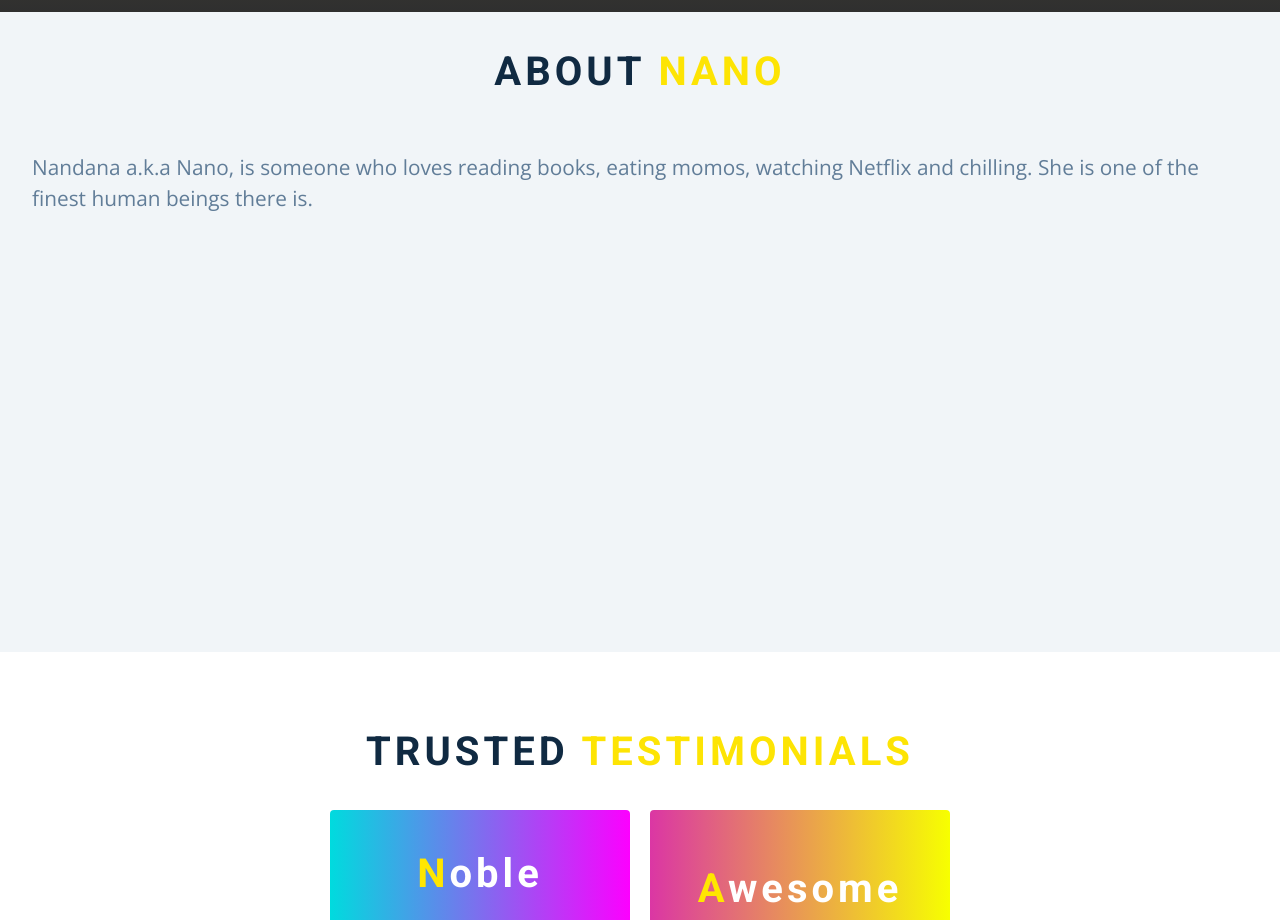
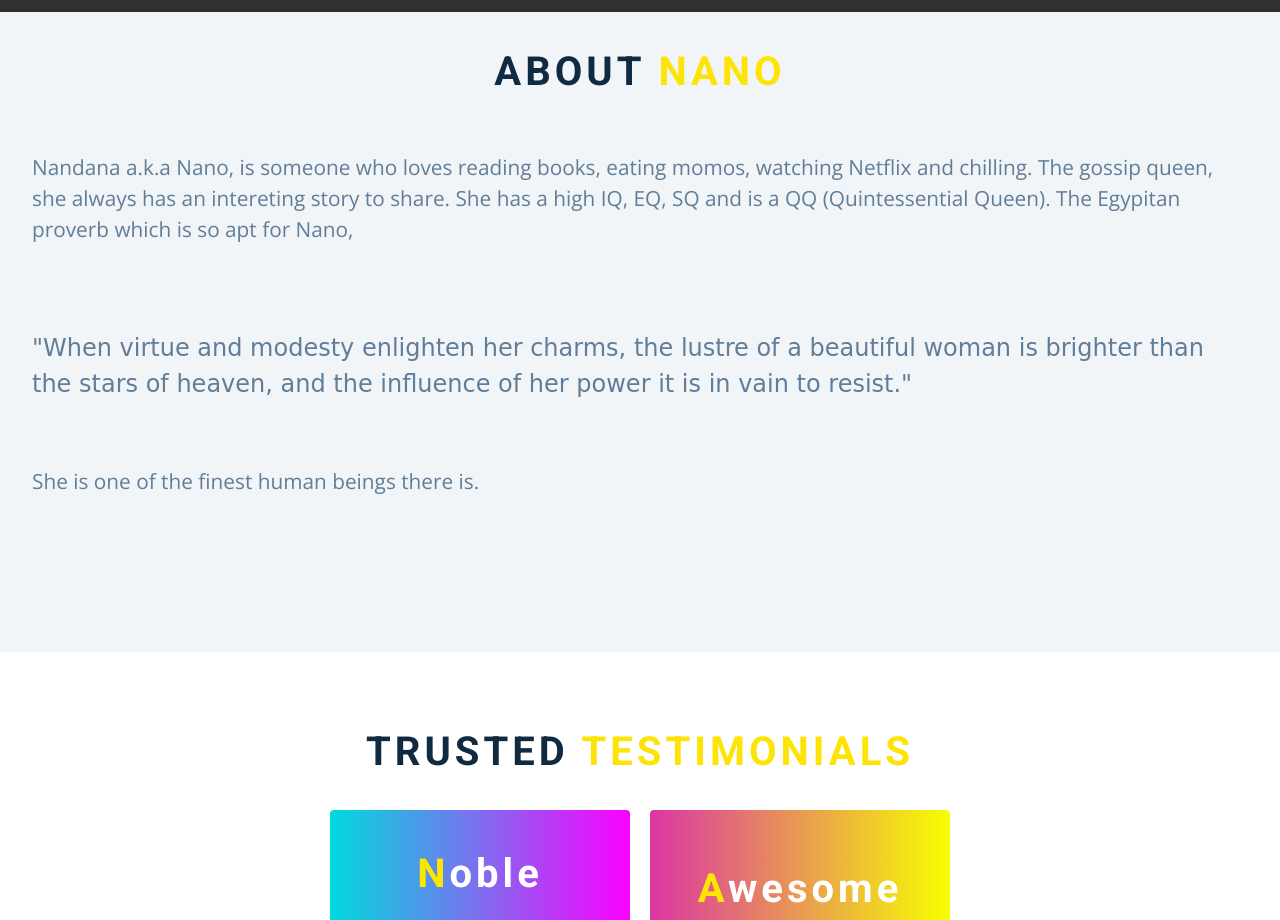
Before and after one commit to rushil1904/nano-dating-website, a plain HTML site: page index.html in a window 1280 px wide. Shown: the part 920-1840 px from the top of the page. Drawn offline with nearby package versions, Linux system fonts and the light colour scheme; grey boxes are pictures that could not be loaded.

Commit message:
Added content about

```diff
--- a/css/styles.css
+++ b/css/styles.css
@@ -46,6 +46,12 @@ ul {
 }
 a {
   text-decoration: none;
+}
+blockquote {
+  font-family: Snell Roundhand, cursive;
+  font-size: 1.5rem;
+  padding: 2rem;
+  color: rgb(97, 125, 152);
 }
 img:not(.logo) {
   width: 100%;
--- a/index.html
+++ b/index.html
@@ -66,7 +66,10 @@
       <div class="title">
         <h2>about <span>nano</span></h2>
       </div>
-      <p class="about">Nandana a.k.a Nano, is someone who loves reading books, eating momos, watching Netflix and chilling. She is one of the finest human beings there is. </p>
+      <p class="about">Nandana a.k.a Nano, is someone who loves reading books, eating momos, watching Netflix and chilling. The gossip queen, she always has an intereting story to share. She has a high IQ, EQ, SQ and is a QQ (Quintessential Queen).
+        The Egypitan proverb which is so apt for Nano, </p><blockquote>"When virtue and modesty enlighten her charms, the lustre of a beautiful woman is brighter than the stars of heaven, and the influence of her power it is in vain to resist."</blockquote>
+        <p class="about">She is one of the finest human beings there is.
+      </p>
     </section>
     <!-- testimonials -->
     <section id="testimonials" class="section">
```
